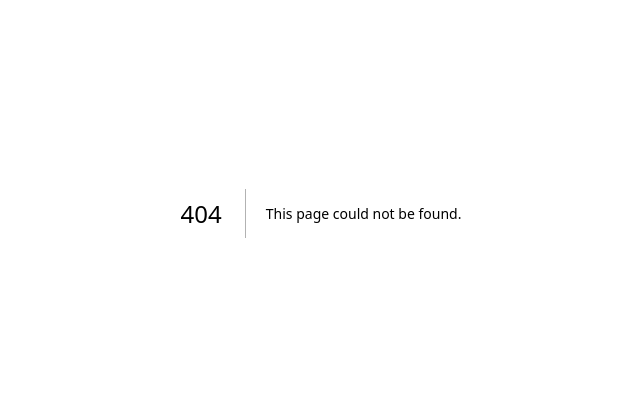
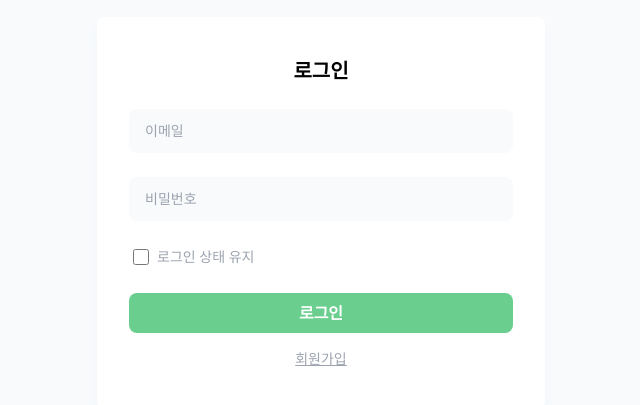
Before and after one commit to TradeCenterProject/FE_TradeCenter, a Next.js app: page /login in a window 1280 px wide. Before the commit this address had no page. Shown: the part 187-592 px from the top of the page, without its empty margins (319-959 px from the left). Built offline with nearby package versions, Linux system fonts and the light colour scheme.

Commit message:
Design: 로그인 페이지 UI 구현 완료

```diff
--- a/pages/index.tsx
+++ b/pages/index.tsx
@@ -9,7 +9,7 @@ export default function Home() {
   return (
     <>
       <Head>
-        <title>Create Next App</title>
+        <title>중앙사업정보부</title>
         <meta name="description" content="Generated by create next app" />
         <meta name="viewport" content="width=device-width, initial-scale=1" />
         <link rel="icon" href="/favicon.ico" />
--- /dev/null
+++ b/pages/login.tsx
@@ -0,0 +1,40 @@
+const LoginPage = () => {
+  return (
+    <div className="flex h-screen items-center justify-center bg-slate-50 py-20">
+      <div className="flex w-full max-w-md flex-col items-center rounded-lg bg-white py-10 px-8 shadow-lg shadow-slate-100">
+        <form className="flex w-full flex-col space-y-6">
+          <h2 className="text-center text-xl font-bold">로그인</h2>
+          <input
+            type="email"
+            className="rounded-lg bg-slate-50 py-3 px-4 text-sm outline-none placeholder:text-gray-400 "
+            placeholder="이메일"
+          />
+          <input
+            type="password"
+            className="rounded-lg bg-slate-50 py-3 px-4 text-sm outline-none placeholder:text-gray-400"
+            placeholder="비밀번호"
+          />
+          <label className="flex p-1 text-sm leading-4 text-gray-400">
+            <input
+              type="checkbox"
+              id="rememberMe"
+              className="mr-2 inline-block h-4 w-4 rounded accent-green-600"
+            />
+            로그인 상태 유지
+          </label>
+          <input
+            type="submit"
+            value="로그인"
+            disabled={false}
+            className="w-full rounded-lg bg-primary py-2 font-semibold text-white disabled:bg-gray-200"
+          />
+        </form>
+        <button className="pt-4 text-sm text-gray-400 underline">
+          회원가입
+        </button>
+      </div>
+    </div>
+  );
+};
+
+export default LoginPage;
--- a/tailwind.config.js
+++ b/tailwind.config.js
@@ -5,7 +5,11 @@ module.exports = {
     "./components/**/*.{js,ts,jsx,tsx}",
   ],
   theme: {
-    extend: {},
+    extend: {
+      colors: {
+        primary: "#6ACE8E",
+      },
+    },
   },
   plugins: [],
 };
```
